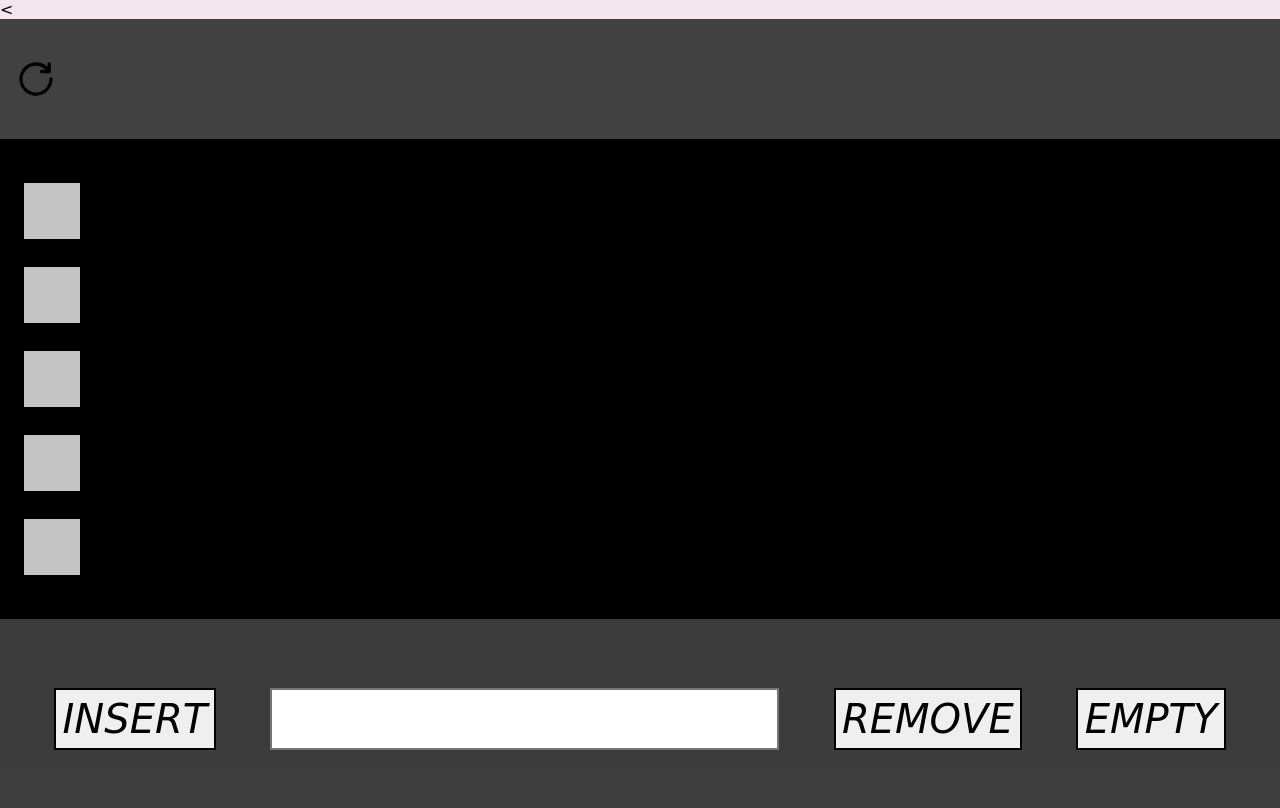
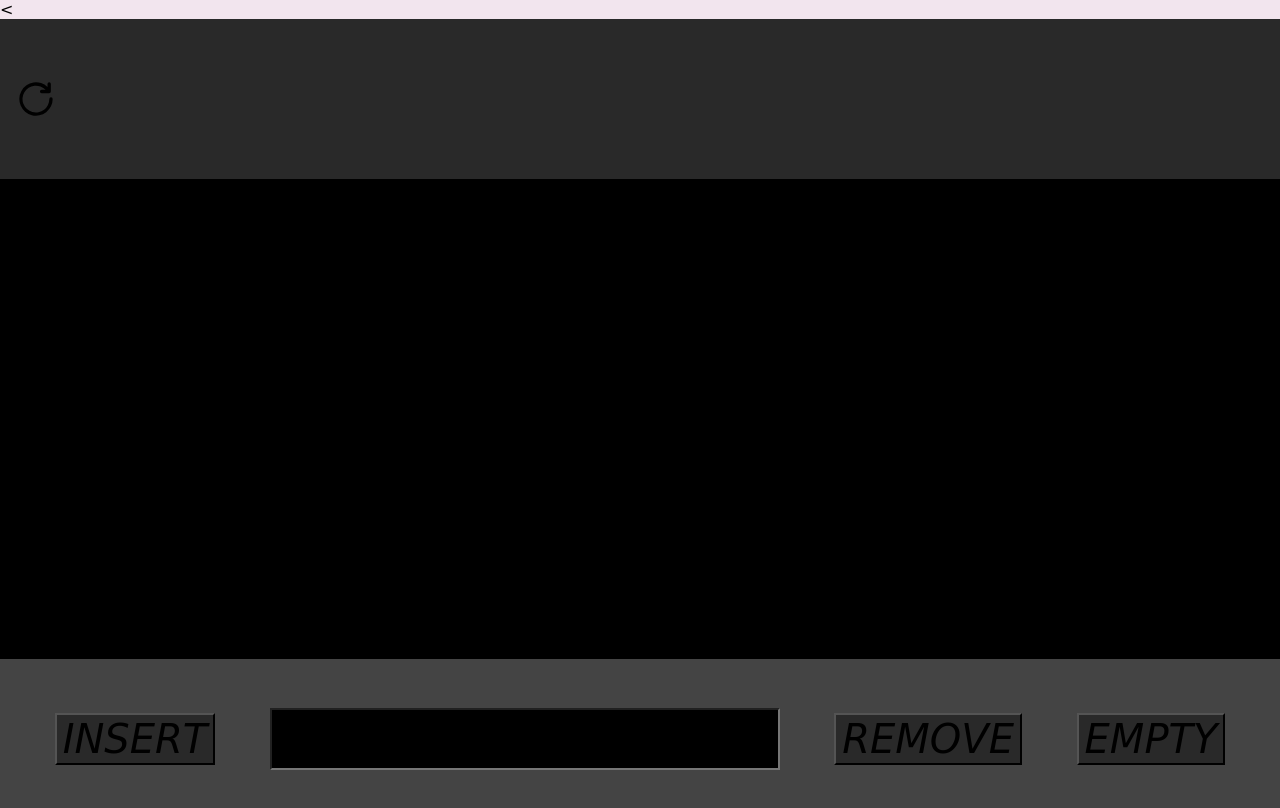
Before and after one commit to 23Norm/23norm.github.io, a plain HTML site: page index.html in a window 1280 px wide. Both pictures are taken after a click on the button "INSERT". Drawn offline with Linux system fonts and the light colour scheme; a web font is replaced by a local one.

Commit message:
Update style.css

```diff
--- a/style.css
+++ b/style.css
@@ -16,14 +16,14 @@ main{
 
 width: 100vw;
 height: 100vh;
-background-color:black;
+background-color:rgb(0, 0, 0);
 display: flex;
 flex-direction: column;
 }
 
 #top{
-    height: 15%;
-    background-color: rgb(66, 65, 65);
+    height: 20%;
+    background-color: rgb(41, 41, 41);
     display: flex;
     align-items: center;
     justify-content: center;
@@ -73,8 +73,8 @@ font-size: 4cm;
 
 .array{
 
-
     display: flex;
+    background-color: rgb(0, 0, 0);
     flex-direction: column-reverse;
     justify-content: space-evenly;
     gap: 0.5rem;
@@ -84,30 +84,40 @@ font-size: 4cm;
 }
 
 .box{
+
+background-color: rgb(0, 0, 0);
 font-size: 1cm;
-background-color: rgb(197, 197, 197);
 height: 3.5rem;
 width: 3.5rem;
 display: flex;
 justify-content: center;
+align-items: center;
 
 }
 
 #bottom{
 
-    height: 25%;
-    background-color: rgba(153, 153, 153, 0.397);
-
+    height: 20%;
+    background-color: rgb(68, 68, 68);
     display: flex;
     justify-content: space-evenly;
     align-items: center;
 }
 
 
-button,
+button
+{
+
+    background-color: rgba(0, 0, 0, 0.397);
+    height: fit-content;
+    font-size: 2.5rem;
+    font-style:oblique;
+
+}
+
 input{
 
-    border-style:double;
+    background-color:rgb(0, 0, 0);
     height: fit-content;
     font-size: 2.5rem;
     font-style:oblique;
```
